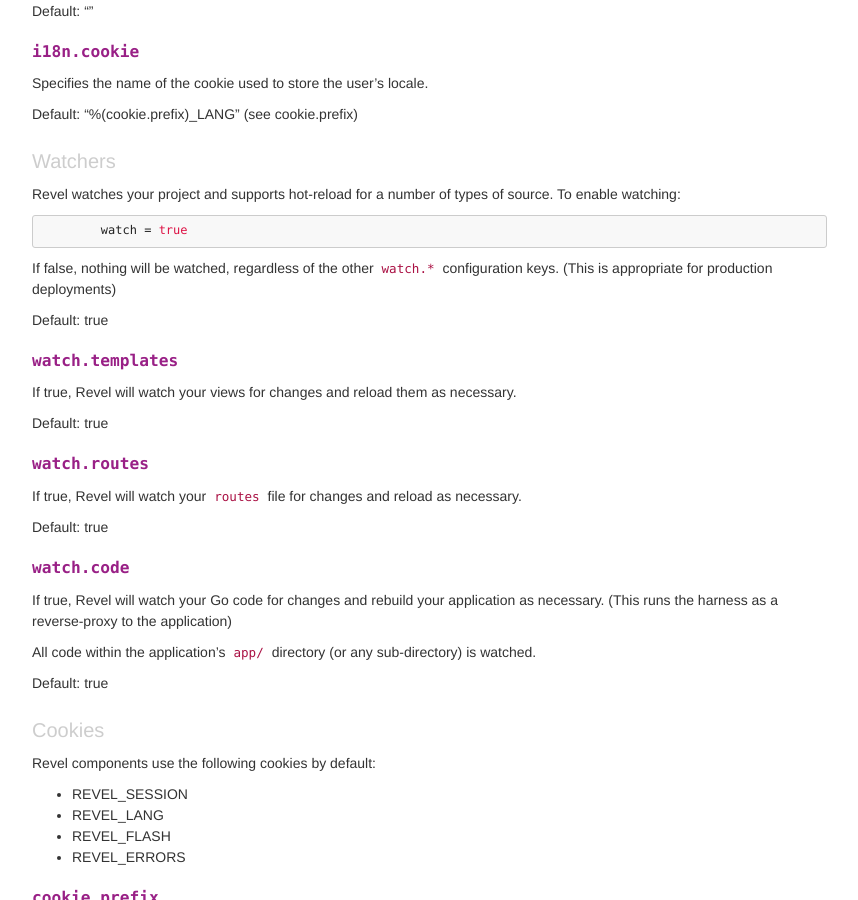
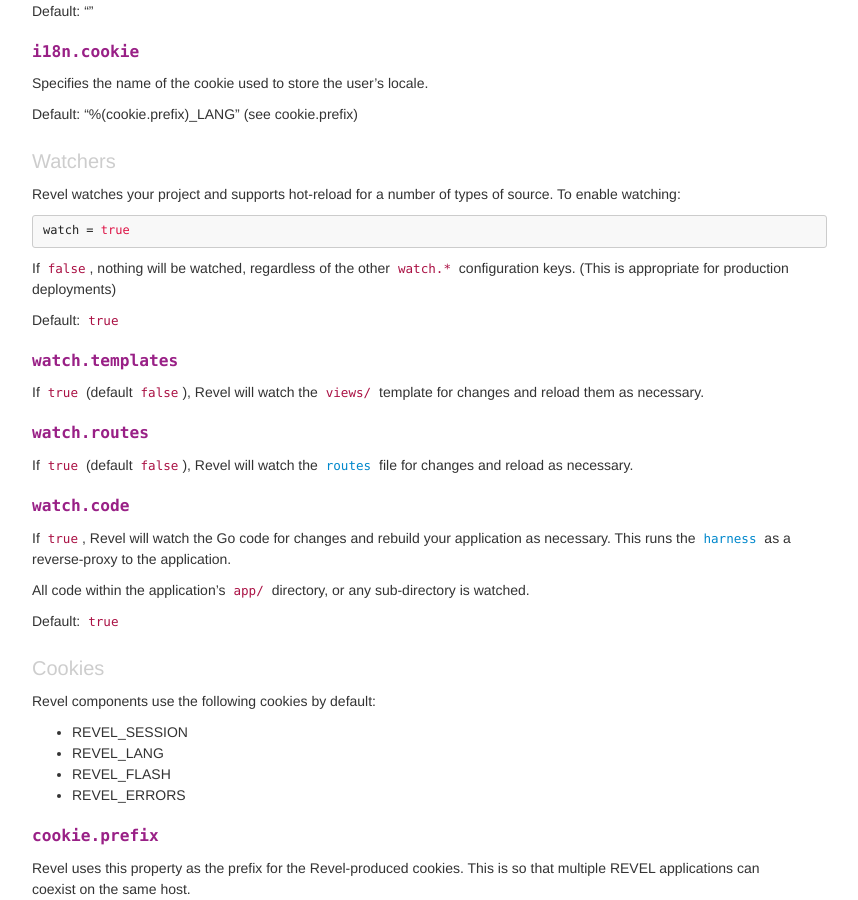
Before and after one commit to revel/revel.github.io, a Jekyll site: the page built from manual/appconf.md, in a window 1280 px wide and 900 px high, scrolled down 4313 px. Shown: the whole window, without its empty margins (358-1216 px from the left). Built offline with Jekyll 4.4.1, drawn with Linux system fonts in a browser that asks for light colours; nearby versions of some CDN libraries.

```diff
--- a/_includes/topnav.html
+++ b/_includes/topnav.html
@@ -20,17 +20,17 @@
                 <li class="dropdown">
                     <a href="#" class="dropdown-toggle" data-toggle="dropdown" role="button" aria-expanded="false">github <span class="caret"></span></a>
                     <ul class="dropdown-menu" role="menu">
-                        <li><a href="https://github.com/revel/" starget="github">The Revel project</a></li>
+                        <li><a href="https://github.com/revel/" target="github">The Revel project</a></li>
                         <li class="divider"></li>
                         <li class="dropdown-header">Revel core</li>
-                        <li><a href="https://github.com/revel/revel" starget="github">Revel source code</a></li>
+                        <li><a href="https://github.com/revel/revel" target="github">Revel source code</a></li>
                         <li><a href="https://github.com/revel/revel/issues" starget="github">Revel issues</a></li>
                         <li class="divider"></li>
                         <li class="dropdown-header">Revel command</li>
-                        <li><a href="https://github.com/revel/cmd" starget="github">Source code</a></li>
+                        <li><a href="https://github.com/revel/cmd" target="github">Source code</a></li>
                         <li class="divider"></li>
                         <li class="dropdown-header">Samples</li>
-                        <li><a href="https://github.com/revel/samples" starget="github">Source code</a></li>
+                        <li><a href="https://github.com/revel/samples" target="github">Source code</a></li>
                     </ul>
                 </li>
                 <li class="dropdown">
--- a/_layouts/manual.html
+++ b/_layouts/manual.html
@@ -56,6 +56,9 @@ nav:
   -
     title: Database
     url: database.html
+  -
+    title: Debugging
+    url: debug.html
 -
   name: Modules
   articles:
--- a/manual/appconf.md
+++ b/manual/appconf.md
@@ -273,38 +273,34 @@ Default: "%(cookie.prefix)\_LANG" (see cookie.prefix)
 Revel watches your project and supports hot-reload for a number of types of
 source. To enable watching:
 {% highlight ini %}
-	watch = true
+watch = true
 {% endhighlight %}
-If false, nothing will be watched, regardless of the other `watch.*`
+If `false`, nothing will be watched, regardless of the other `watch.*`
 configuration keys.  (This is appropriate for production deployments)
 
-Default: true
+Default: `true`
 
 
 #### `watch.templates`
 
-If true, Revel will watch your views for changes and reload them as necessary.
-
-Default: true
+If `true` (default `false`), Revel will watch the `views/` template for changes and reload them as necessary.
 
 
 #### `watch.routes`
 
-If true, Revel will watch your `routes` file for changes and reload as
+If `true` (default `false`), Revel will watch the [`routes`](routing.html) file for changes and reload as
 necessary.
 
-Default: true
 
 
 #### `watch.code`
 
-If true, Revel will watch your Go code for changes and rebuild your application
-as necessary.  (This runs the harness as a reverse-proxy to the application)
+If `true`, Revel will watch the Go code for changes and rebuild your application
+as necessary.  This runs the [`harness`](#harnessport) as a reverse-proxy to the application.
 
-All code within the application's `app/` directory (or any sub-directory) is
-watched.
+All code within the application's `app/` directory, or any sub-directory is watched.
 
-Default: true
+Default: `true`
 
 
 ### Cookies
```
Also changed, not shown: manual/debug.md (added, +24 -0 lines).
